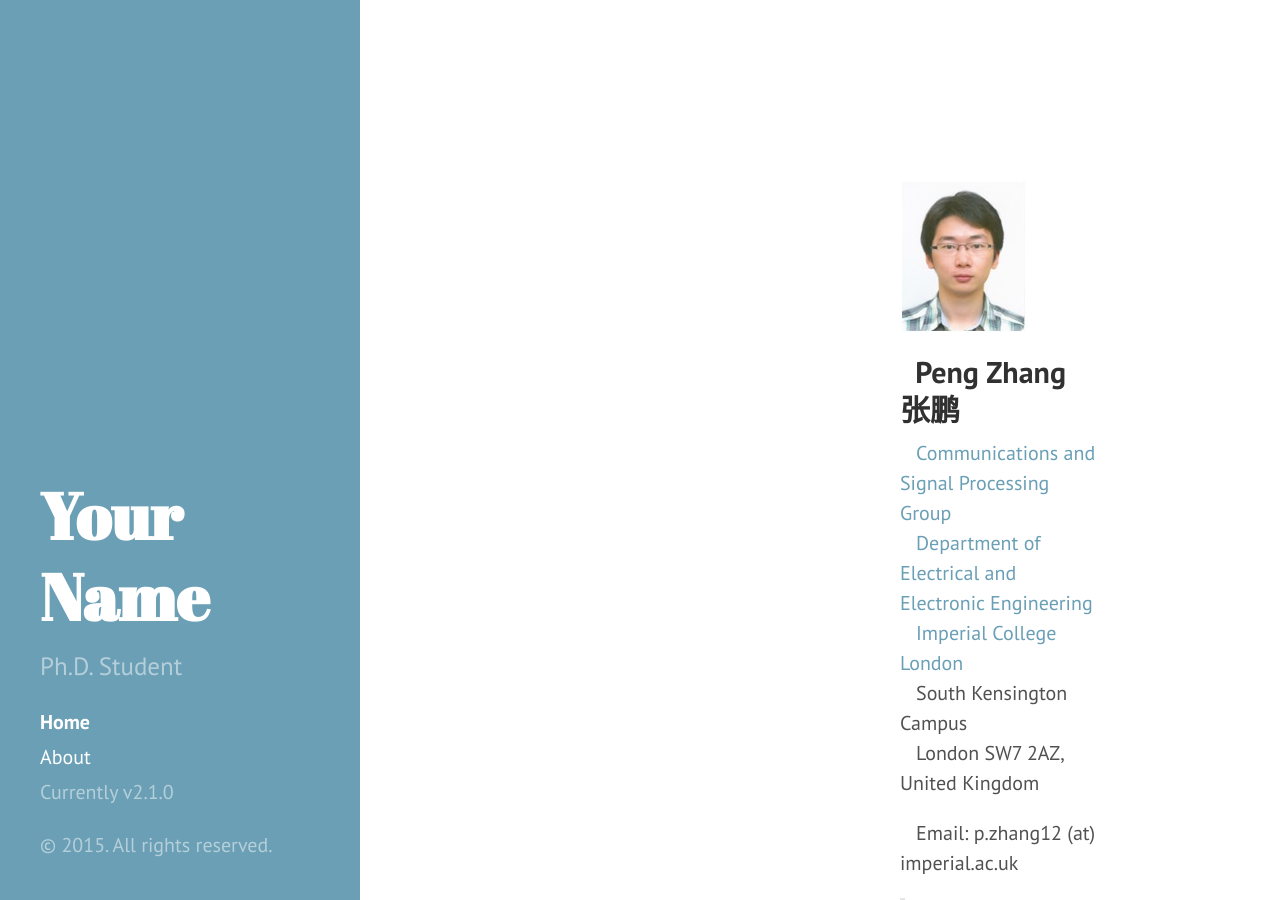
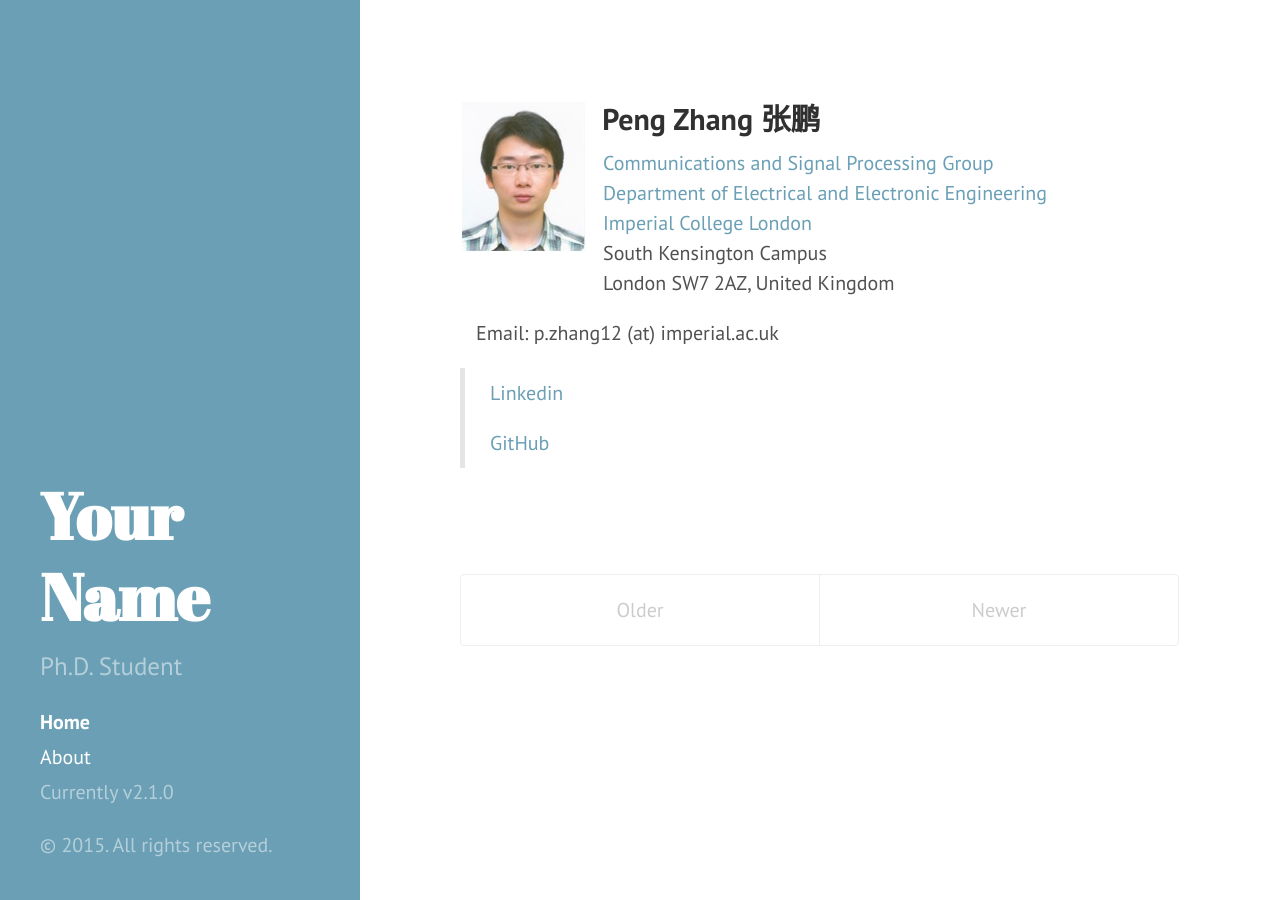
Before and after one commit to p-zhang/p-zhang.github.io, a Jekyll site: the page built from index.html, in a window 1280 px wide and 900 px high. Built offline with Jekyll 4.4.1, drawn with Linux system fonts in a browser that asks for light colours; Markdown is read by kramdown in place of the engine named in the settings; the list of posts is cut into pages by our own code.

Commit message:
Update index.html

```diff
--- a/index.html
+++ b/index.html
@@ -3,7 +3,7 @@
 title: Home
 ---
 
- <div class="content">
+ <div>
     <h2><img src="/archive/others/Peng.jpg" width="127" height="153" align="left" />&nbsp;&nbsp;Peng Zhang <strong>张鹏</strong></h2>
     <p>&nbsp;&nbsp;&nbsp;<a href="http://www3.imperial.ac.uk/commssigproc">Communications and Signal Processing Group</a><br />
       &nbsp;&nbsp;&nbsp;<a href="http://www3.imperial.ac.uk/electricalengineering">Department of Electrical and Electronic Engineering</a><br />
```
